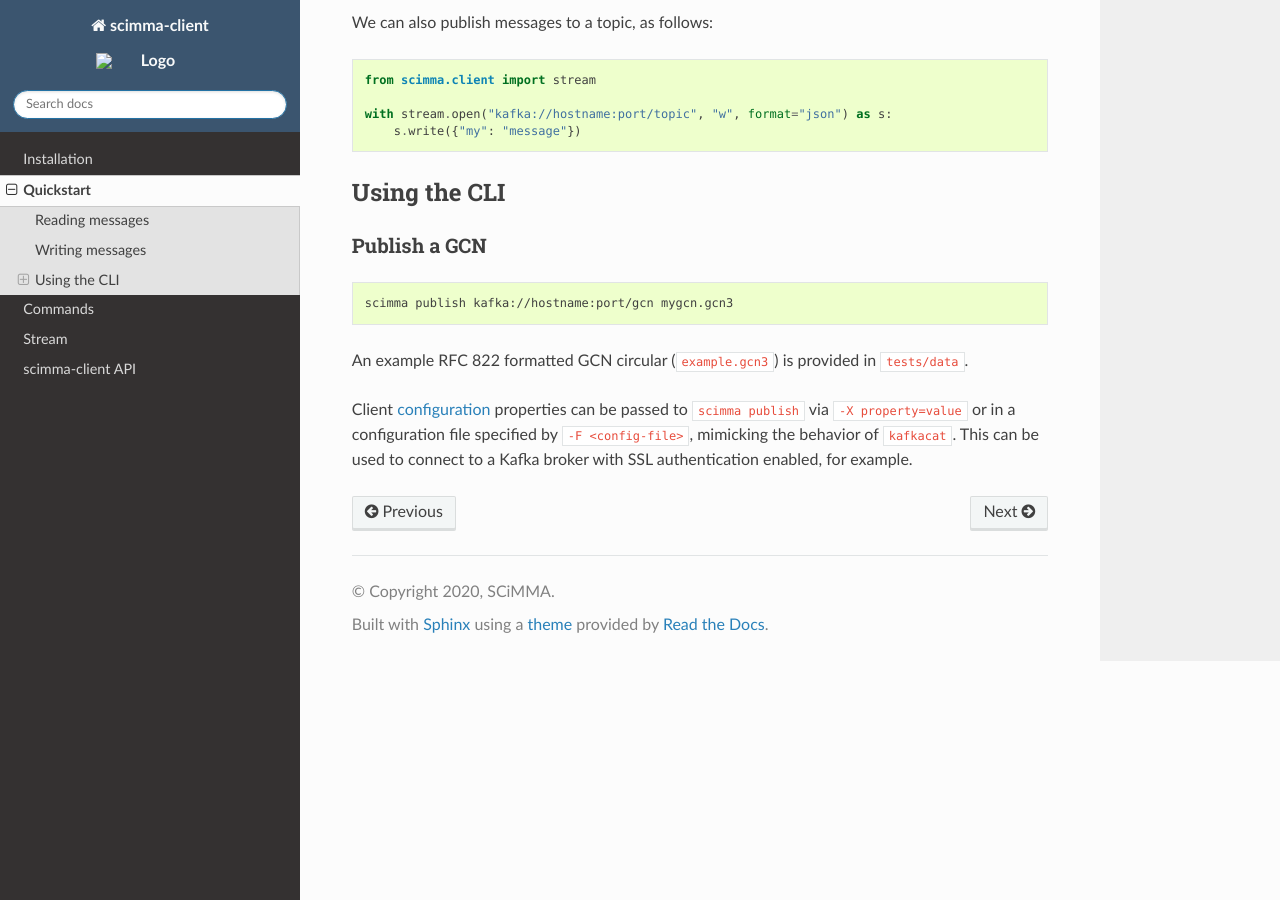
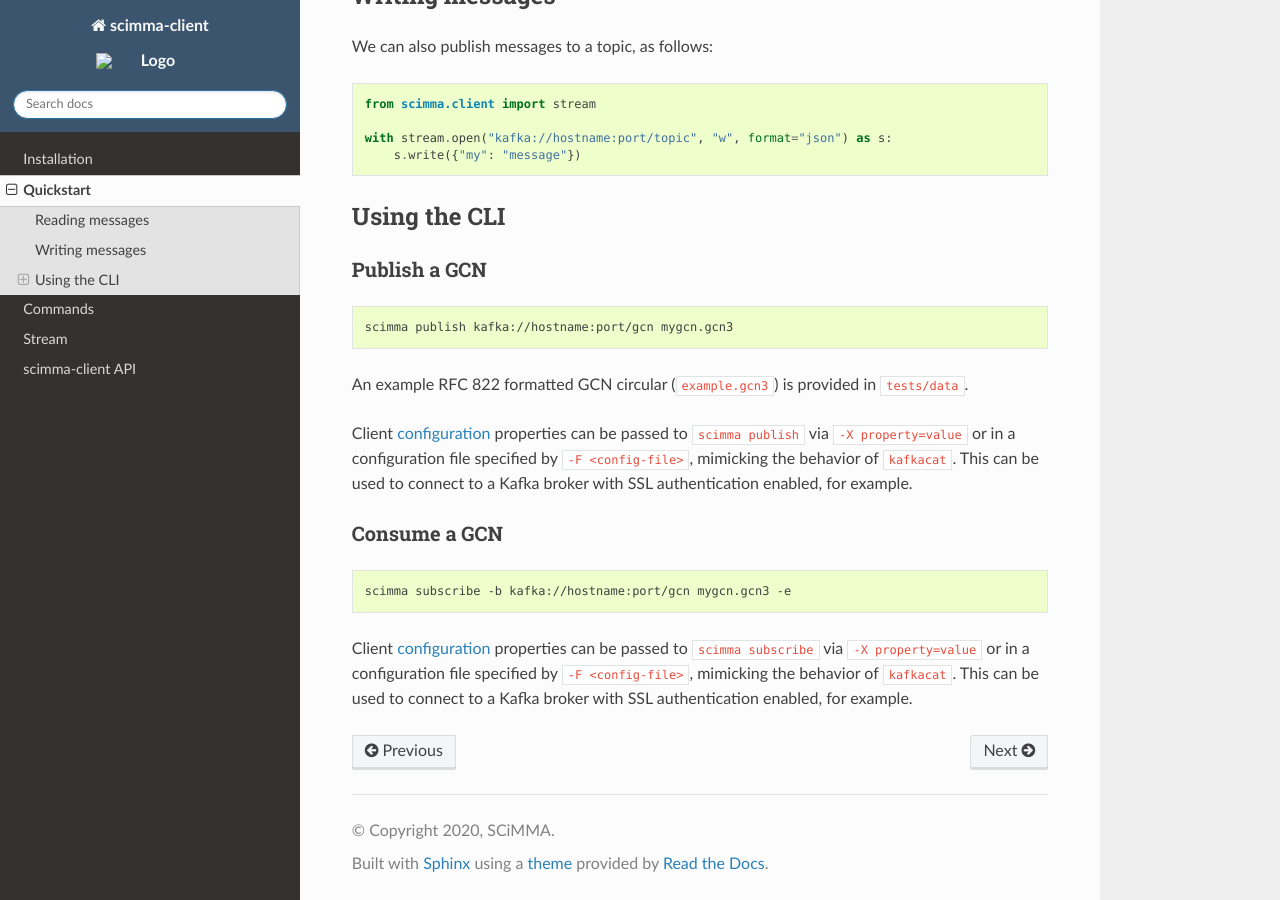
Before and after one commit to scimma/hop-client, a Sphinx documentation site: the page built from doc/user/quickstart.rst, in a window 1280 px wide and 900 px high, scrolled down 784 px. Built offline with Sphinx 7.4.7 and the Read the Docs theme 2.0.0, drawn with Linux system fonts in a browser that asks for light colours.

Commit message:
Document subscriber functionality

```diff
--- a/doc/user/quickstart.rst
+++ b/doc/user/quickstart.rst
@@ -58,3 +58,15 @@ Client `configuration <https://github.com/edenhill/librdkafka/blob/master/CONFIG
 properties can be passed to :code:`scimma publish` via :code:`-X property=value` or in a configuration
 file specified by :code:`-F <config-file>`, mimicking the behavior of :code:`kafkacat`. This can be
 used to connect to a Kafka broker with SSL authentication enabled, for example.
+
+Consume a GCN
+^^^^^^^^^^^^^
+
+.. code:: bash
+
+    scimma subscribe -b kafka://hostname:port/gcn mygcn.gcn3 -e
+
+Client `configuration <https://github.com/edenhill/librdkafka/blob/master/CONFIGURATION.md>`_
+properties can be passed to :code:`scimma subscribe` via :code:`-X property=value` or in a configuration
+file specified by :code:`-F <config-file>`, mimicking the behavior of :code:`kafkacat`. This can be
+used to connect to a Kafka broker with SSL authentication enabled, for example.
```
Also changed, not shown: README.md (+5 -0 lines).
